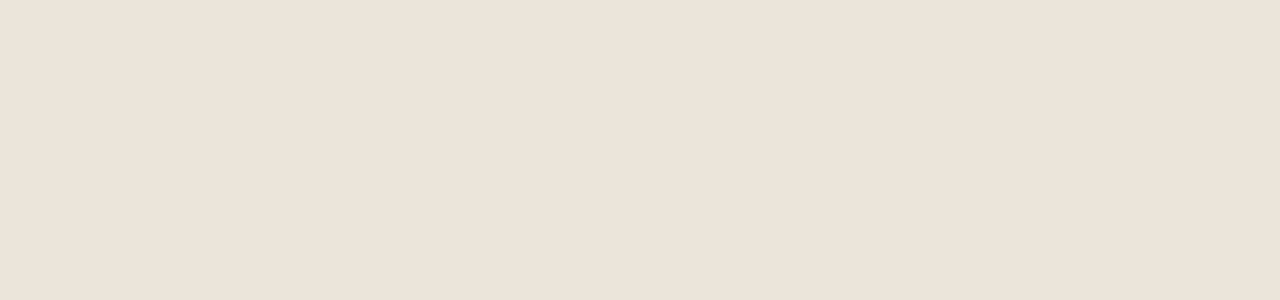
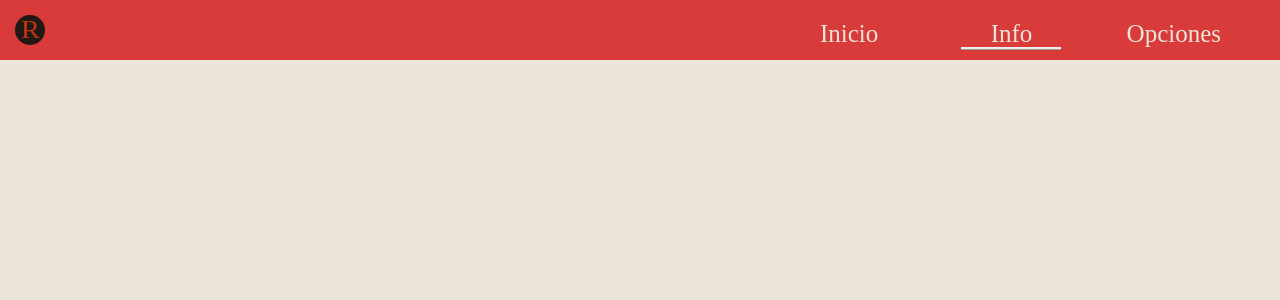
Before and after one commit to frankortizR/japanese-pwp, a Vue app: page /about in a window 1280 px wide. Before the commit this address had no page. Shown: the top 300 px of the page. Built offline with nearby package versions, Linux system fonts and the light colour scheme.

Commit message:
completos los router

```diff
--- a/src/components/Navbar.vue
+++ b/src/components/Navbar.vue
@@ -7,9 +7,22 @@
         </div>
 
       </div>
-      <div class="div-cont-displayopt">
+
+
+      <div class="navbar-div-cont-lado2">
+
+        <div class="navbar-div-cont-pages">
+          <router-link class="link" to="/">Inicio</router-link>
+          <router-link class="link" to="/about">Info</router-link>
+          <div class="link" >Opciones</div>
+        </div>
+
+      <div class="div-cont-displayopt" style="display:none;">
         <button class="displayopt-boton">B</button>
       </div>
+      </div>
+
+
     </nav>
   </div>
 </template>
--- a/src/router/index.js
+++ b/src/router/index.js
@@ -14,6 +14,14 @@ const routes = [
     // this generates a separate chunk (about.[hash].js) for this route
     // which is lazy-loaded when the route is visited.
     component: () => import(/* webpackChunkName: "about" */ '../views/Model1.vue')
+  },
+  {
+    path: '/about',
+    name: 'About',
+    // route level code-splitting
+    // this generates a separate chunk (about.[hash].js) for this route
+    // which is lazy-loaded when the route is visited.
+    component: () => import(/* webpackChunkName: "about" */ '../views/About.vue')
   }
 ]
 
--- a/src/scss/navbar/_skeleton.scss
+++ b/src/scss/navbar/_skeleton.scss
@@ -18,7 +18,7 @@
     display: flex;
     flex-wrap: nowrap;
     height: 60px;
-    width: 100%;
+    width: 50%;
     justify-content: flex-start;
 }
 
@@ -34,15 +34,33 @@
     width: 100%;
     height: 100%;
 }
+.navbar-div-cont-lado2{
+    width: 40%;
+}
 
-.div-cont-title{
+.navbar-div-cont-pages{
+    padding-right: 25px;
+    height: 100%;
+    width: 100%;
     display: flex;
-    flex-wrap: no-wrap;
-    height: 60px;
-    width: 60%;
-    margin-left: 10%;
-    margin-right: 10%;
+    flex-direction: row;
+    justify-content: space-around;
+    align-items: center;
 }
+
+.link{
+    text-decoration: none;
+    width: 100px;
+    margin: 5px;
+    text-align: center;
+    color: $color1;
+    font-size: 25px;
+    height: 40px;
+    padding-top: 10px;
+    transition: box-shadow 0.3s, background-color 0.3s;
+}
+
+//-----------lado 2 -------------------------------//
 
 
 
--- a/src/scss/navbar/_skin.scss
+++ b/src/scss/navbar/_skin.scss
@@ -14,3 +14,18 @@ $color5:#F27A5E;
 .displayopt-boton{
     background-color:#9bf
 }
+//------------------lado 2------------
+
+.router-link-active{
+
+    border-bottom-style: ridge;
+}
+
+.link:hover{
+    box-shadow: 1px 2px 2px;
+    cursor: pointer;
+}
+
+.link:active{
+    box-shadow: none;
+}
--- a/src/views/About.vue
+++ b/src/views/About.vue
@@ -1,5 +1,17 @@
 <template>
   <div class="about">
+    <Navbar/>
     <h1>This is an about page</h1>
   </div>
 </template>
+
+<script>
+import Navbar from "../components/Navbar.vue";
+
+export default {
+  name:"About",
+  components:{
+    Navbar
+  }
+}
+</script>
```
